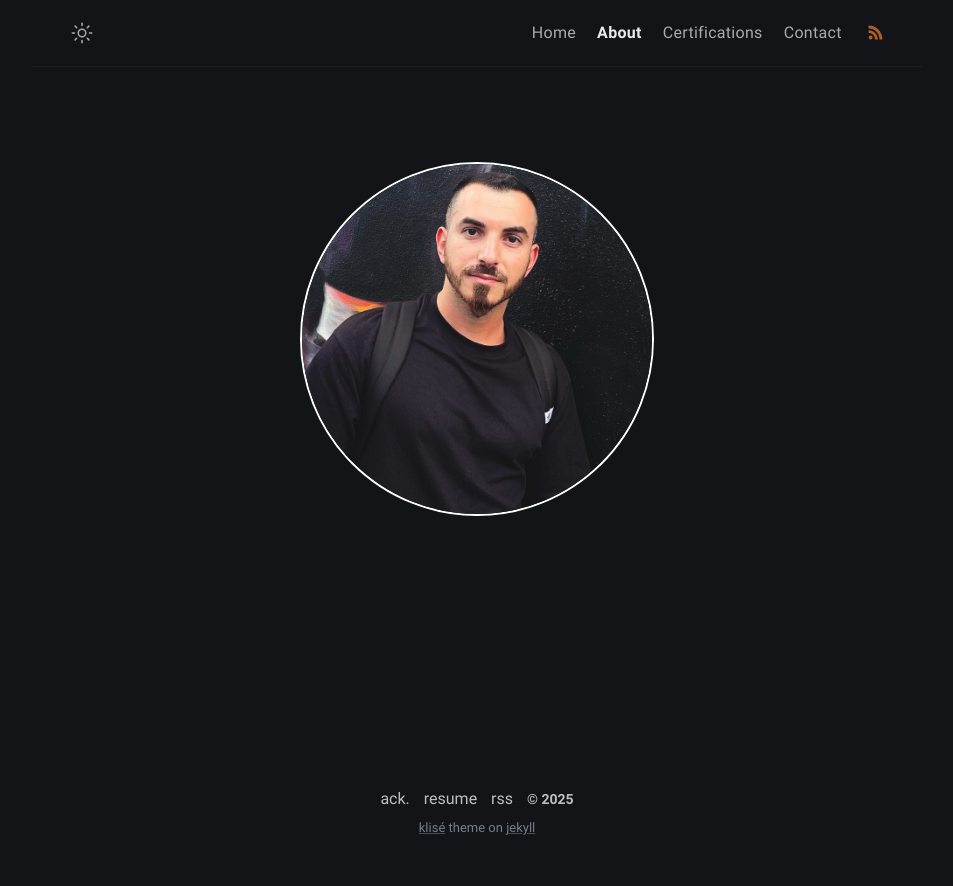
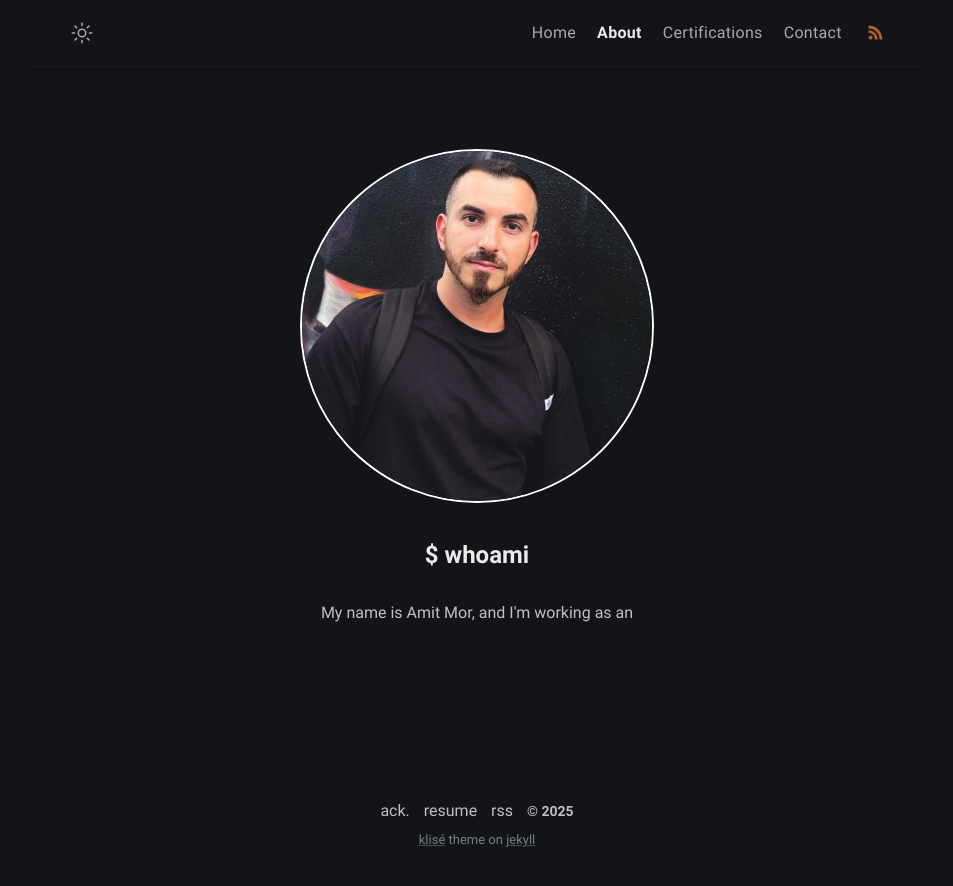
Before and after one commit to Extravenger/extravenger.github.io, a Jekyll site: the page built from about.md, in a window 1280 px wide. Shown: the top 886 px of the page, without its empty margins (163-1116 px from the left). Built offline with Jekyll 4.4.1, drawn with Linux system fonts in a browser that asks for light colours; some of the changed lines change nothing that is shown.

Commit message:
Update about.html

```diff
--- a/_layouts/about.html
+++ b/_layouts/about.html
@@ -1,7 +1,3 @@
----
-layout: compress
----
-
 <!DOCTYPE html>
 <html lang="{{ page.lang | default: site.lang | default: 'en' }}">
 
@@ -75,26 +71,23 @@
         i--;
         if (i < 0) {
           clearInterval(interval);
-          callback();
+          setTimeout(callback, 500);
         }
       }, 30);
     }
 
     function cycleAnimation() {
       const { title, text } = steps[stepIndex];
-
-      // Start with typing the title and description
       typeEffect(titleElement, title, () => {
         typeEffect(descriptionElement, text, () => {
-          // Once the text is fully typed, delete description first
-          deleteEffect(descriptionElement, () => {
-            // After the description is deleted, delete the title
+          setTimeout(() => {
             deleteEffect(titleElement, () => {
-              // Move to the next step
-              stepIndex = (stepIndex + 1) % steps.length;
-              cycleAnimation();
+              deleteEffect(descriptionElement, () => {
+                stepIndex = (stepIndex + 1) % steps.length;
+                cycleAnimation();
+              });
             });
-          });
+          }, 2000);
         });
       });
     }
@@ -127,19 +120,21 @@
 
     /* Fixed height for text containers */
     .text-container {
-      height: 120px; /* Adjust this value based on your content */
       display: flex;
       flex-direction: column;
       justify-content: center;
+      align-items: center;
     }
 
     #title {
       margin-bottom: 10px; /* Adds space between title and description */
       font-size: 1.5rem; /* Adjust font size as needed */
+      min-height: 40px; /* Ensures the title height remains constant */
     }
 
     #description {
       font-size: 1rem; /* Adjust font size as needed */
+      min-height: 60px; /* Ensures description height remains constant */
     }
 
     /* Add styling for the image with rounded edges */
```
